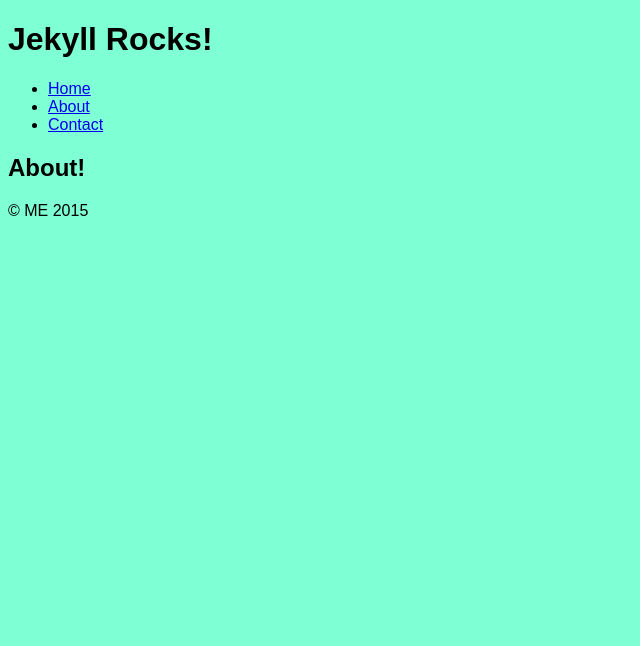
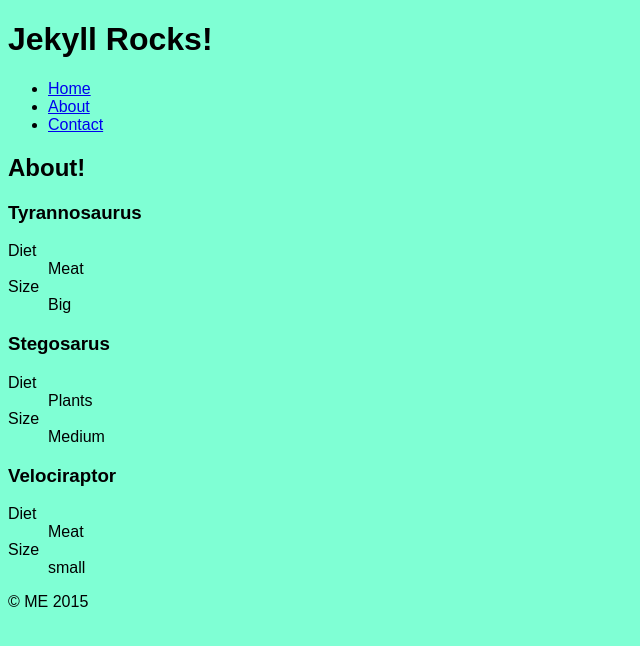
Before and after one commit to marisabivi/jekyll-intro, a Jekyll site: the page built from about.html, in a window 1280 px wide. Shown: the top 646 px of the page, without its empty margins (0-640 px from the left). Built offline with Jekyll 4.4.1, drawn with Linux system fonts in a browser that asks for light colours.

Commit message:
data added

```diff
--- /dev/null
+++ b/_data/dinos.yml
@@ -0,0 +1,11 @@
+-  name: Tyrannosaurus
+   diet: Meat
+   size: Big
+
+-  name: Stegosarus
+   diet: Plants
+   size: Medium
+
+-  name: Velociraptor
+   diet: Meat
+   size: small
--- a/about.html
+++ b/about.html
@@ -1,6 +1,18 @@
 ---
 layout: default
 ---
+
     <main>
         <h2>About!</h2>
+
+    {% for dino in site.data.dinos %}
+        <h3>{{dino.name}}</h3>
+        <dl>
+            <dt>Diet</dt>
+            <dd>{{dino.diet}}</dd>
+            <dt>Size</dt>
+            <dd>{{dino.size}}</dd>
+        </dl>
+    {% endfor %}
+
     </main>
```
